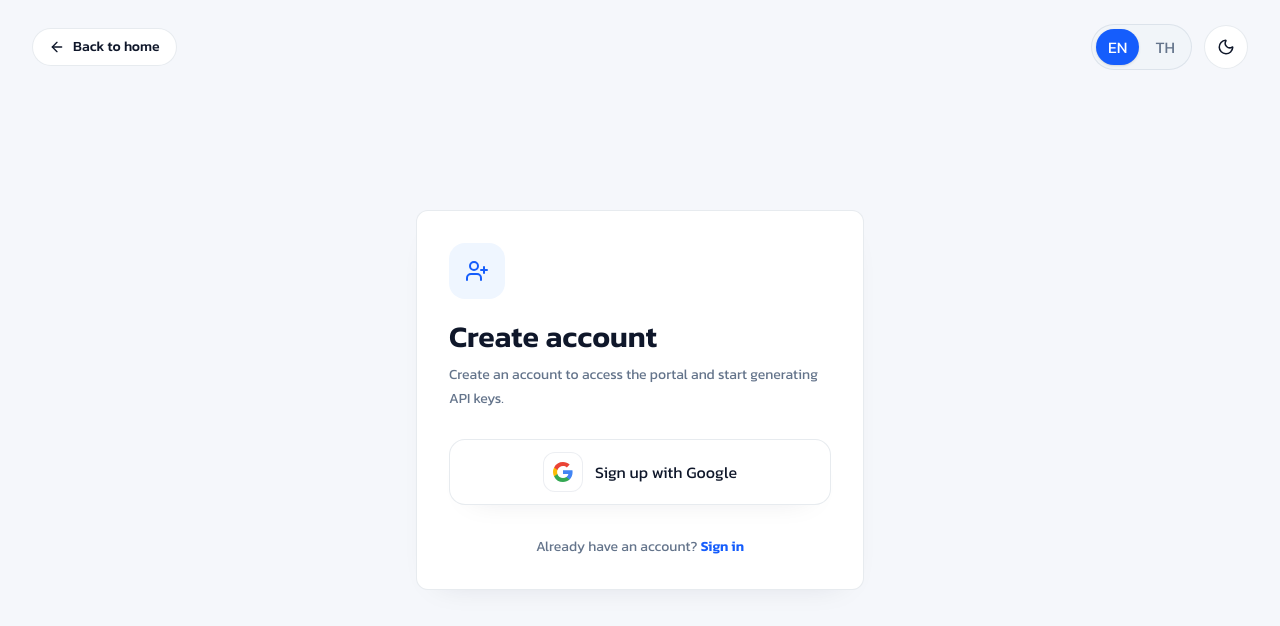
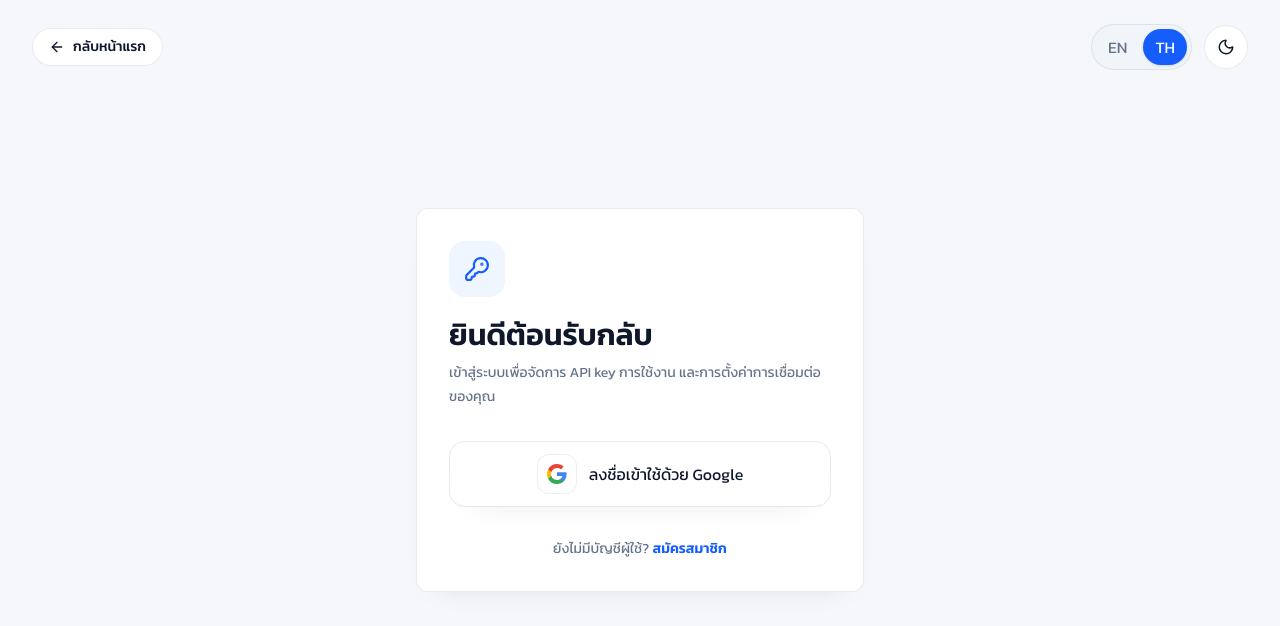
Before and after one commit to oneplow/frontend, a React (Vite) app: page /#/sign-in in a window 1280 px wide. Before the commit this address led to /#/sign-up. Shown: the top 626 px of the page. Built offline with nearby package versions, Linux system fonts and the light colour scheme; no server answers.

Commit message:
big update ui

```diff
--- a/index.html
+++ b/index.html
@@ -20,7 +20,7 @@
       var language =
         savedLanguage === 'en' || savedLanguage === 'th'
           ? savedLanguage
-          : (navigator.language && navigator.language.toLowerCase().startsWith('th') ? 'th' : 'en');
+          : 'th';
       var background = theme === 'dark' ? '#0f1115' : '#f5f7fb';
       var text = theme === 'dark' ? '#f3f4f6' : '#0f172a';
       var root = document.documentElement;
--- a/src/components/GoogleAuthButton.tsx
+++ b/src/components/GoogleAuthButton.tsx
@@ -1,6 +1,5 @@
 import { memo, useCallback } from 'react';
 import { useGoogleLogin, type TokenResponse } from '@react-oauth/google';
-import { siteCopy } from '../content/siteCopy';
 import { useAppSettings } from '../context/AppSettingsContext';
 
 type GoogleButtonText = 'signin_with' | 'signup_with' | 'continue_with';
@@ -26,7 +25,6 @@ const buttonLabel = {
 
 export const GoogleAuthButton = memo(({ onSuccess, onError, text = 'signin_with' }: GoogleAuthButtonProps) => {
   const { language } = useAppSettings();
-  const copy = siteCopy[language];
   const login = useGoogleLogin({
     scope: 'openid email profile',
     onSuccess,
--- a/src/context/AppSettingsContext.tsx
+++ b/src/context/AppSettingsContext.tsx
@@ -55,7 +55,7 @@ const getInitialLanguage = (): AppLanguage => {
     return savedLanguage;
   }
 
-  return navigator.language.toLowerCase().startsWith('th') ? 'th' : 'en';
+  return 'th';
 };
 
 export const AppSettingsProvider = ({ children }: { children: ReactNode }) => {
```
